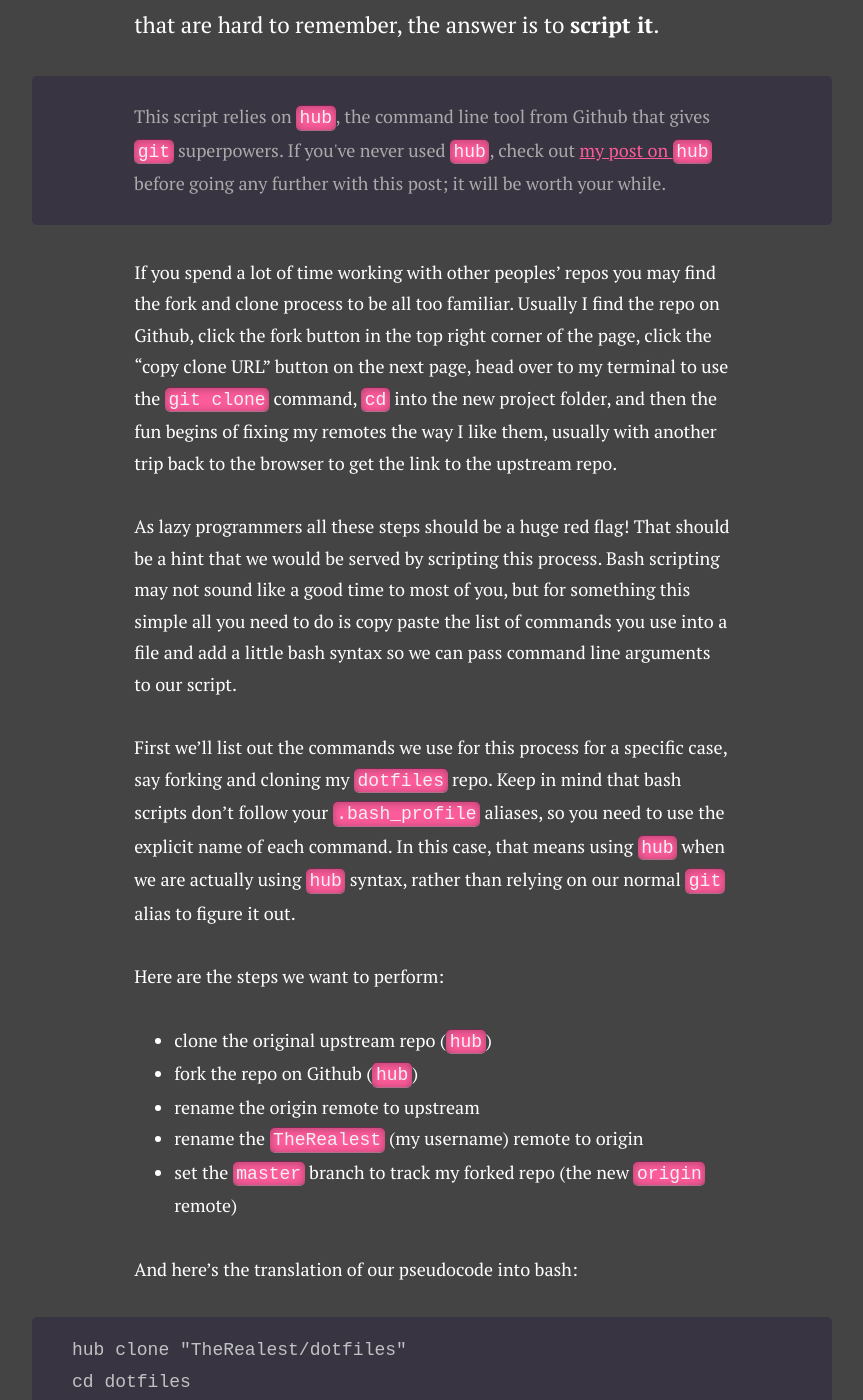
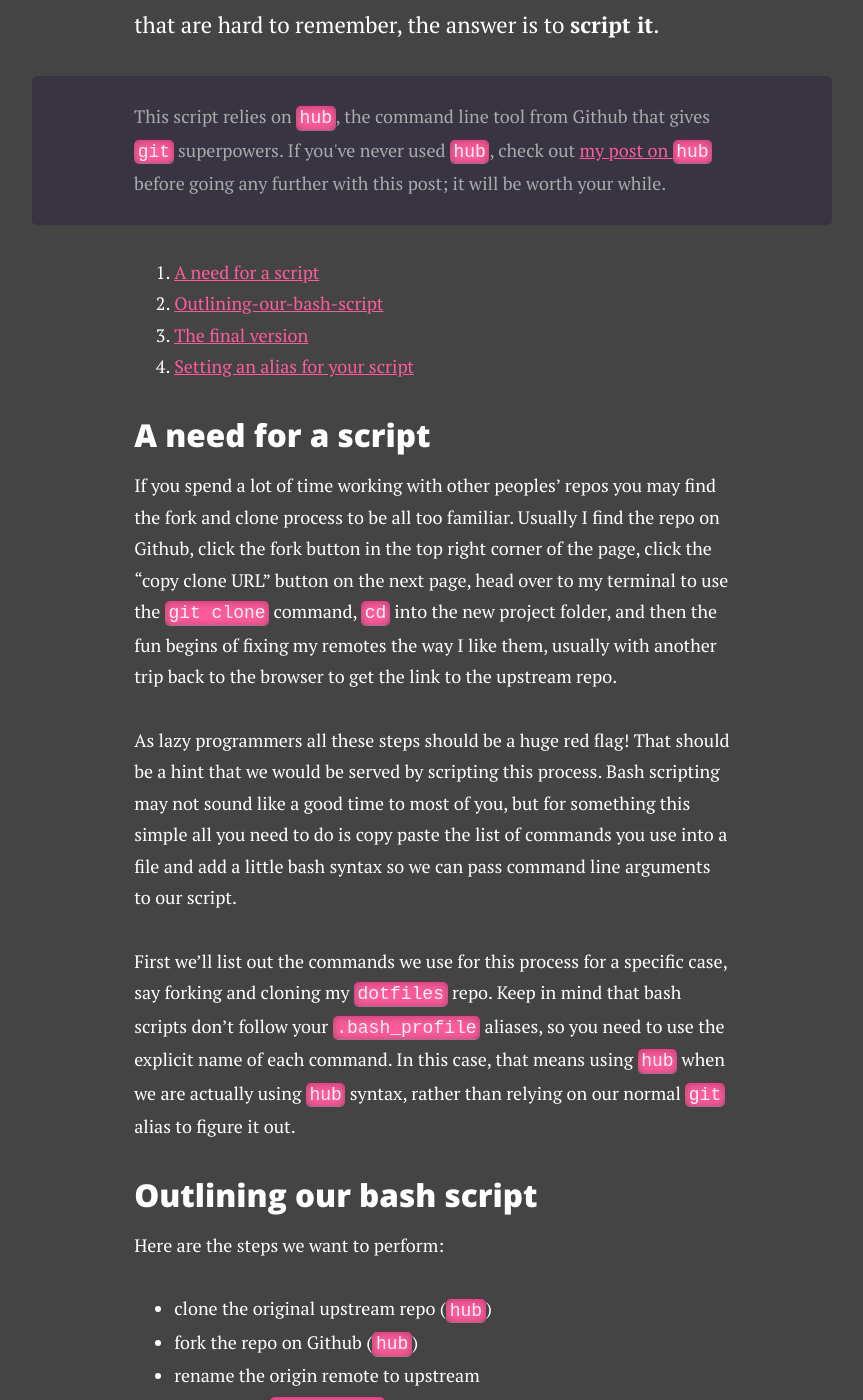
Before and after one commit to TheRealest/therealest.github.io, a Jekyll site: the page built from _posts/2015-05-19-fork-clone-bash-script.md, in a window 1280 px wide and 1400 px high, scrolled down 795 px. Shown: the whole window, without its empty margins (208-1071 px from the left). Built offline with Jekyll 4.4.1, drawn with Linux system fonts in a browser that asks for light colours; nearby versions of some CDN libraries; Markdown is read by kramdown in place of the engine named in the settings; comment, search, counter and statistics services are not loaded; some of the changed text lies outside the part shown.

Commit message:
POST EDIT: fork-clone-bash-script

````diff
--- a/_posts/2015-05-19-fork-clone-bash-script.md
+++ b/_posts/2015-05-19-fork-clone-bash-script.md
@@ -6,11 +6,20 @@
 
 <p class="note">This script relies on <code>hub</code>, the command line tool from Github that gives <code>git</code> superpowers. If you've never used <code>hub</code>, check out <a href="{% post_url 2015-05-11-hub-git-makes-github-better %}">my post on <code>hub</code></a> before going any further with this post; it will be worth your while.</p>
 
+1. [A need for a script](#a-need-for-a-script)
+2. [Outlining-our-bash-script](#outlining-our-bash-script)
+3. [The final version](#the-final-version)
+4. [Setting an alias for your script](#setting-an-alias-for-your-script)
+
+### A need for a script
+
 If you spend a lot of time working with other peoples' repos you may find the fork and clone process to be all too familiar. Usually I find the repo on Github, click the fork button in the top right corner of the page, click the "copy clone URL" button on the next page, head over to my terminal to use the `git clone` command, `cd` into the new project folder, and then the fun begins of fixing my remotes the way I like them, usually with another trip back to the browser to get the link to the upstream repo.
 
 As lazy programmers all these steps should be a huge red flag! That should be a hint that we would be served by scripting this process. Bash scripting may not sound like a good time to most of you, but for something this simple all you need to do is copy paste the list of commands you use into a file and add a little bash syntax so we can pass command line arguments to our script.
 
 First we'll list out the commands we use for this process for a specific case, say forking and cloning my `dotfiles` repo. Keep in mind that bash scripts don't follow your `.bash_profile` aliases, so you need to use the explicit name of each command. In this case, that means using `hub` when we are actually using `hub` syntax, rather than relying on our normal `git` alias to figure it out.
+
+### Outlining our bash script
 
 Here are the steps we want to perform:
 
@@ -39,6 +48,8 @@
 
 And now it's just a matter of connecting one to the other. You can access command line args inside a bash script with the variables `$1`, `$2`, `$3`, etc. So we'll swap out `TheRealest` with `$1`, and `dotfiles` with `$2` in our previous special case script. String concatenation in bash scripts is simple: just put the variables next to each other. Finally, we need to add a line at the top which allows us to run this file as a bash script.
 
+### The final version
+
 ```bash
 #!/bin/bash
 # USAGE: fkcl <username> <repo>
@@ -56,6 +67,8 @@
 > ~/bash_scripts/fork_clone.sh TheRealest dotfiles
 ```
 
+### Setting an alias for your script
+
 If you want to be able to call it with `fkcl` like I did above, you just need to set up an alias somewhere that will be sourced by your shell login. If that doesn't mean anything to you, just find the `.bash_profile` file in your home folder, or create one if it does not exist, and add the following line:
 
 ```console
````
